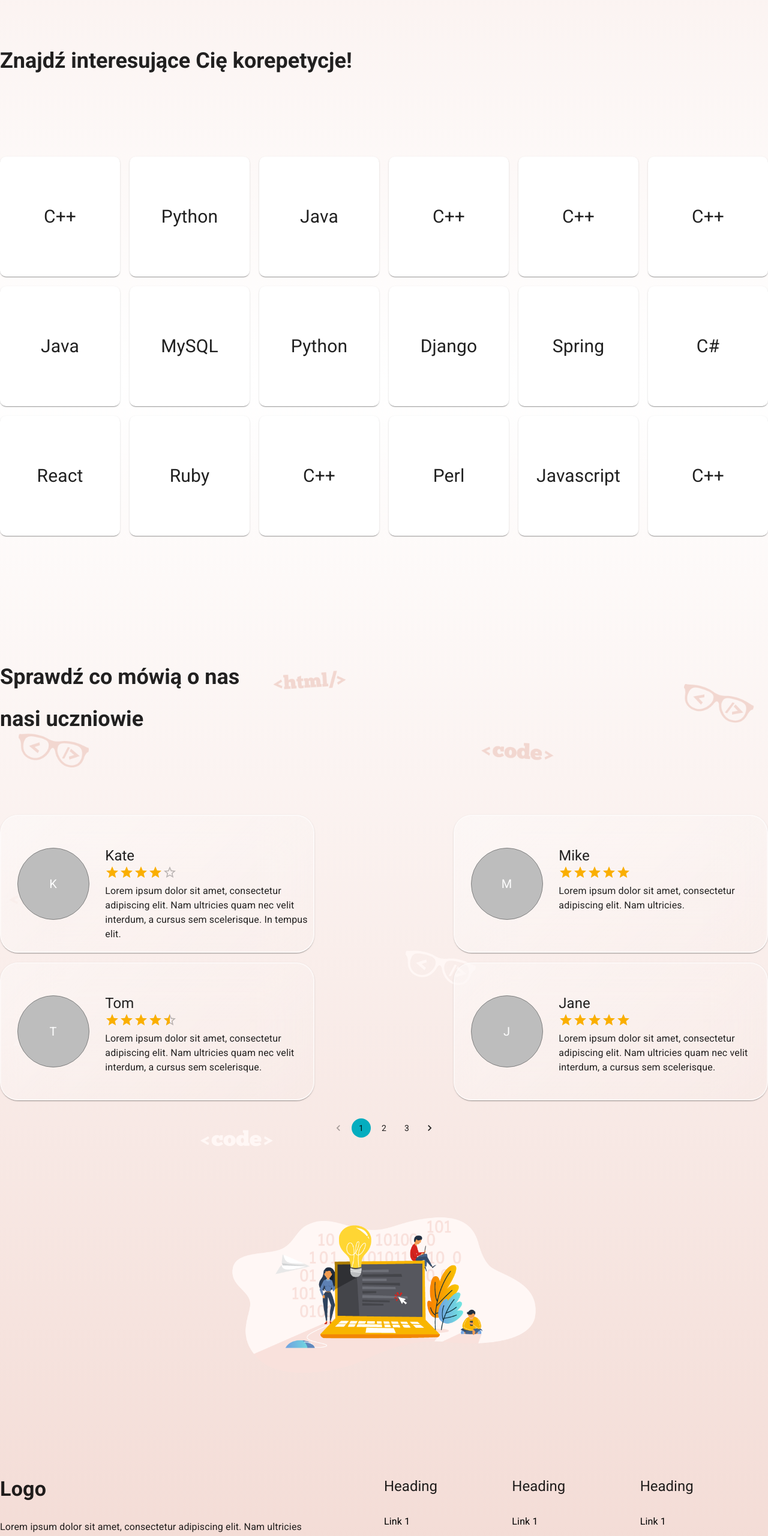
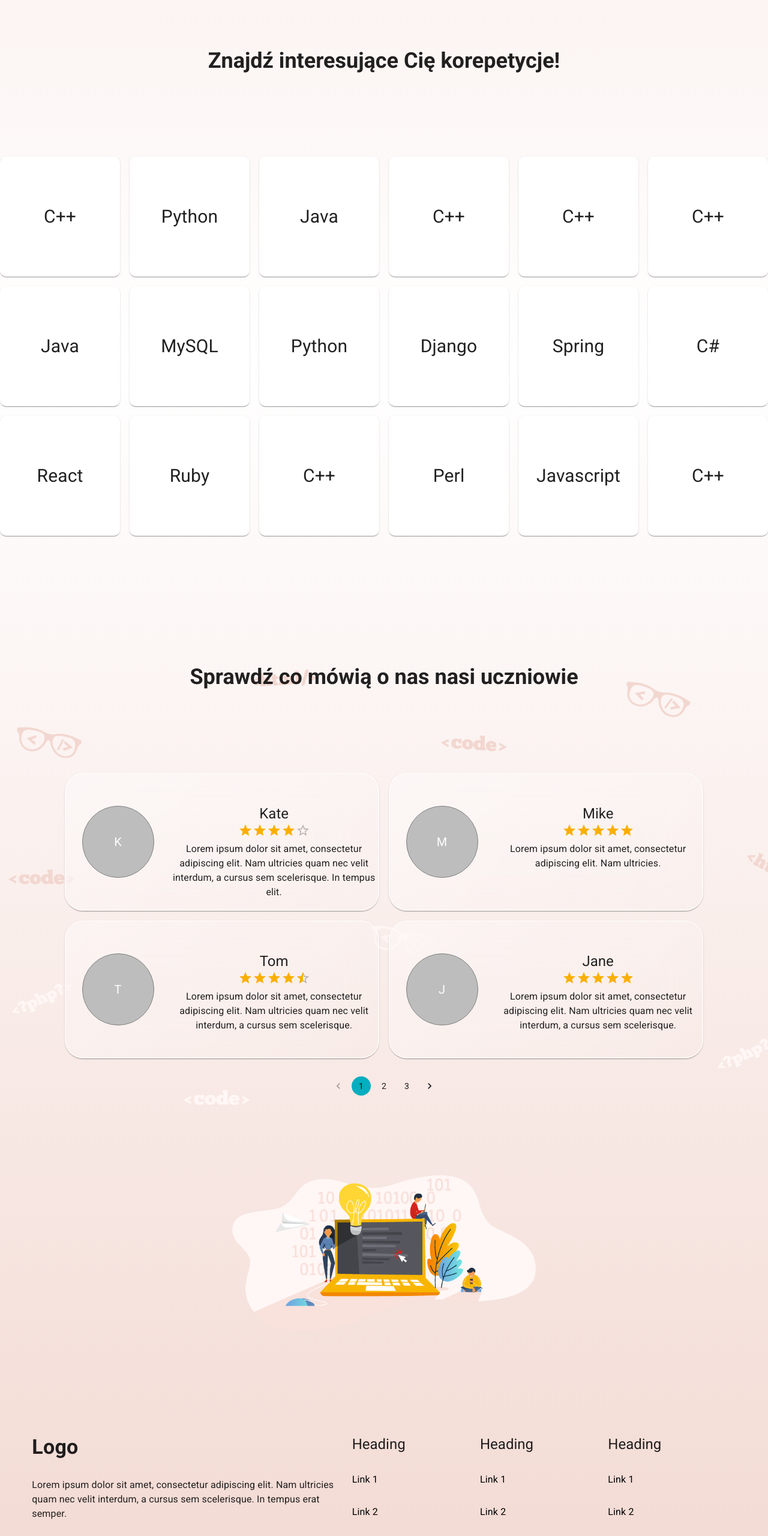
Before and after one commit to marcinz1983/TutoringOffer, a React (Create React App) app in the folder src/main/react/: page / in a window 1280 px wide. Shown: the part 1603-4163 px from the top of the page at 60% size. Built offline with nearby package versions, Linux system fonts and the light colour scheme; no server answers.

Commit message:
El 90 v2 (#59)
* EL-152 fix

removed both scrollbars for main app component

* EL-153 fix layout bugs

* Update footer-styles.ts

* Update index.scss

```diff
--- a/src/main/react/src/components/Footer/Footer.tsx
+++ b/src/main/react/src/components/Footer/Footer.tsx
@@ -16,8 +16,8 @@ export const Footer = () => {
   const socialIcons = [facebookIcon, twitterIcon, youtubeIcon, phoneIcon];
 
   return (
-    <Grid container columns={12} sx={styles.footerContainer}>
-      <Grid container columns={12} sx={{justifyContent: 'space-between'}}>
+    <Grid container columns={14} sx={styles.footerContainer}>
+      <Grid container columns={12} sx={{justifyContent: 'center'}}>
 
         <Grid item sm={12} lg={5}>
           <Typography variant="h4" sx={styles.footerLogoTypography}>
@@ -52,14 +52,12 @@ export const Footer = () => {
       </Grid>
 
       <Grid container columns={12} sx={styles.footerWhiteBar}>
-        <Grid item xs={11} sm={11} md={11} lg={8} sx={styles.footerWhiteBar}>
+        <Grid item xs={11} sm={11} md={11} lg={10} sx={styles.footerWhiteBarGridItem}>
           <Typography variant="body1">{FOOTER_COPYRIGHT_TEXT}</Typography>
-          <span>
             <Typography variant="h6">{FOOTER_WHITEBAR_PRIVACY}</Typography>
             <Typography variant="h6">
               {FOOTER_WHITEBAR_TERMS_OF_SERVICE}
             </Typography>
-          </span>
         </Grid>
       </Grid>
     </Grid>
--- a/src/main/react/src/components/Footer/footer-styles.ts
+++ b/src/main/react/src/components/Footer/footer-styles.ts
@@ -42,15 +42,6 @@ export const footerStyles = {
     footerWhiteBarGridItem: {
         display:'flex',
         flexDirection: 'row',
-        justifyContent: 'space-between',
-        span: {
-            display:{
-                xs: 'none',
-                md: 'flex'
-            },
-            flexDirection: 'row',
-            width: '330px',
-            justifyContent: 'space-between',
-        }
+        justifyContent: 'space-between'
     },
 } as const
--- a/src/main/react/src/index.scss
+++ b/src/main/react/src/index.scss
@@ -42,5 +42,5 @@ I have no idea how to set it up in theme correctly without typescript errors.
   }
 
   .App {
-    overflow-x: hidden;
+    overflow: hidden;
   }
--- a/src/main/react/src/pages/Homepage/ClientsSaySection.tsx
+++ b/src/main/react/src/pages/Homepage/ClientsSaySection.tsx
@@ -44,8 +44,7 @@ export const ClientsSaySection = () => {
   ];
 
   return (
-    <Grid container columns={12}>
-
+    <Grid container columns={12} sx={{justifyContent: 'center', textAlign: 'center'}}>
       <Typography variant="h3" sx={styles.offerTilesTitle}>
         {HOMEPAGE_CLIENTSSAY_TITLE}
       </Typography>
--- a/src/main/react/src/pages/Homepage/HomepageOffersTiles.tsx
+++ b/src/main/react/src/pages/Homepage/HomepageOffersTiles.tsx
@@ -339,7 +339,7 @@ export const HomepageOffersTiles = () => {
 
   return (
     <>
-      <Grid container columns={8}>
+      <Grid container columns={8} sx={{justifyContent: 'center',textAlign: 'center'}}>
         <Typography variant="h3" sx={styles.offerTilesTitle}>
           {HOMEPAGE_OFFERSTILES_TITLE}
         </Typography>
--- a/src/main/react/src/pages/Homepage/homepage-styles.tsx
+++ b/src/main/react/src/pages/Homepage/homepage-styles.tsx
@@ -156,7 +156,6 @@ export const HomepageStyles = {
     marginBottom: config.offerTilesTitleMarginBottom,
     fontWeight: "bold",
     fontSize: config.offerTilesFontSize,
-    whiteSpace: "pre-wrap",
     lineHeight: config.offerTilesLineHeight,
   },
 
@@ -179,7 +178,7 @@ export const HomepageStyles = {
   //ClientSaySection
   clientsSayContainer: {
     display: "flex",
-    justifyContent: "space-between",
+    justifyContent: "center",
     alignItems: "center",
   },
 
```
